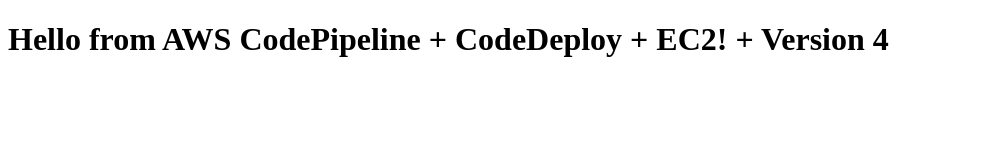
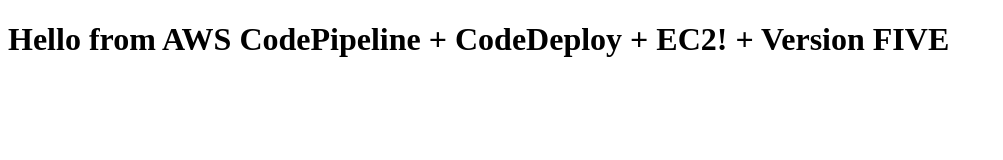
Before and after one commit to mahadevandevops/my-app-repp, a website: page index.html in a window 1280 px wide. Shown: the whole page, without its empty margins (0-1003 px from the left). Drawn offline with Linux system fonts and the light colour scheme.

Commit message:
Update index.html

```diff
--- a/index.html
+++ b/index.html
@@ -4,6 +4,6 @@
   <title>AWS CI/CD Demo</title>
 </head>
 <body>
-  <h1>Hello from AWS CodePipeline + CodeDeploy + EC2! + Version 4 </h1>
+  <h1>Hello from AWS CodePipeline + CodeDeploy + EC2! + Version FIVE </h1>
 </body>
 </html>
```
